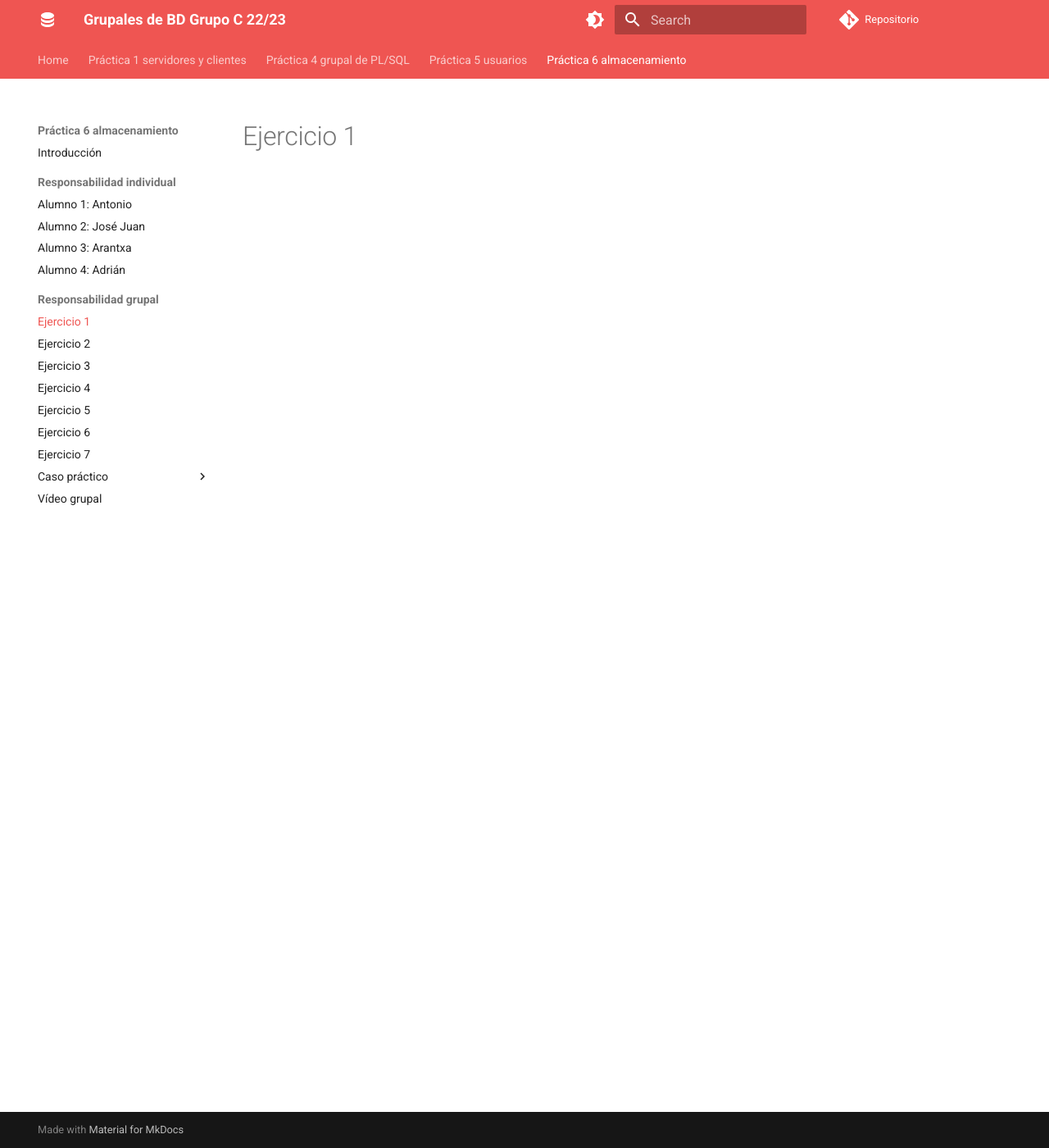
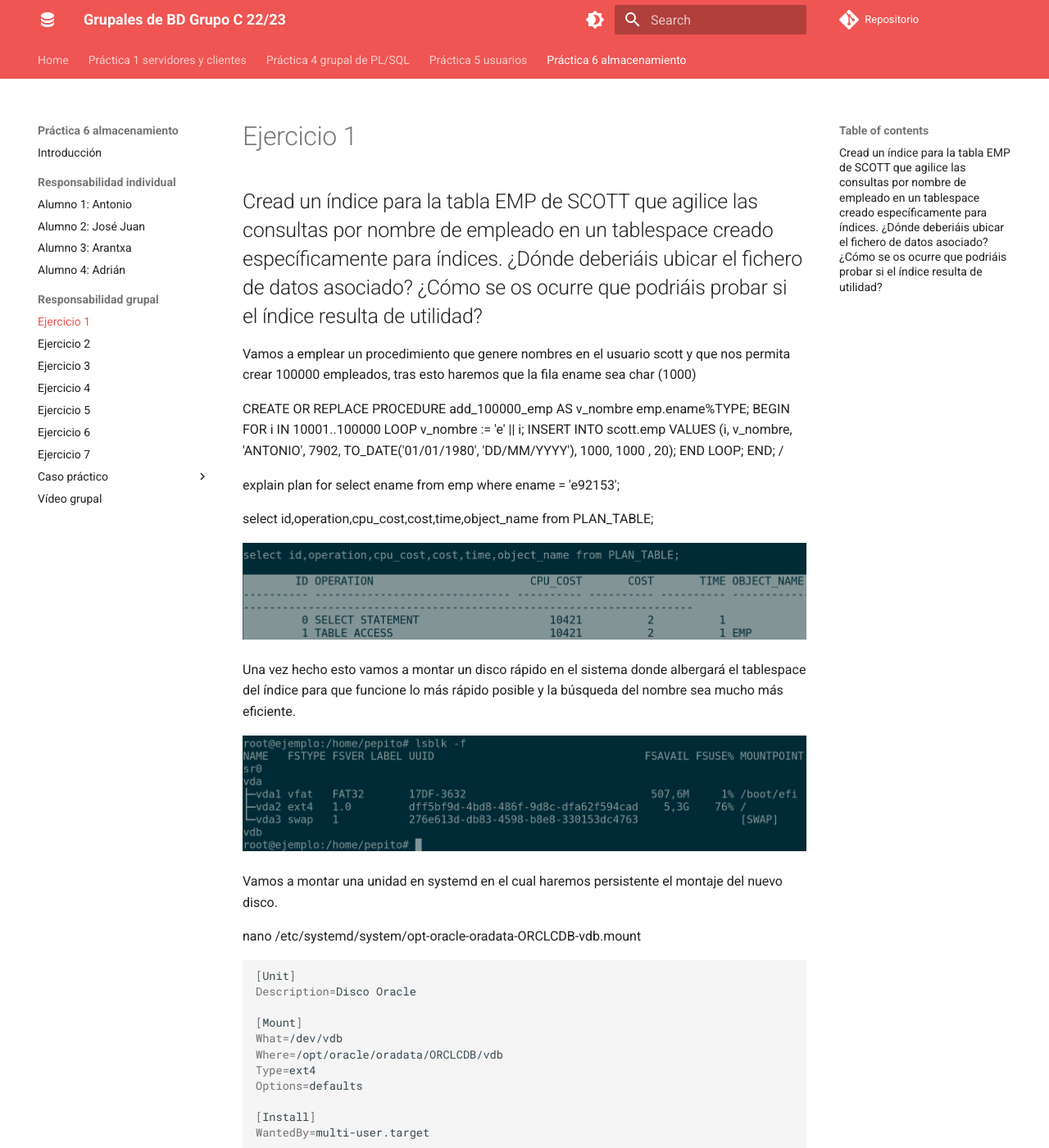
Before and after one commit to adriasir123/grupalesbdc, an MkDocs documentation site: the page built from docs/p6-almacenamiento/rg/ejercicio1.md, in a window 1280 px wide and 1400 px high. Shown: the whole window at 82% size. Built offline with MkDocs 1.6.1 and Material for MkDocs 9.7.7, drawn with Linux system fonts in a browser that asks for light colours; comment, search, counter and statistics services are not loaded; some of the changed text lies outside the part shown.

Commit message:
he subido lo que llevo

````diff
--- a/docs/p6-almacenamiento/rg/ejercicio1.md
+++ b/docs/p6-almacenamiento/rg/ejercicio1.md
@@ -1 +1,81 @@
 # Ejercicio 1
+
+## Cread un índice para la tabla EMP de SCOTT que agilice las consultas por nombre de empleado en un tablespace creado específicamente para índices. ¿Dónde deberiáis ubicar el fichero de datos asociado? ¿Cómo se os ocurre que podriáis probar si el índice resulta de utilidad?
+
+Vamos a emplear un procedimiento que genere nombres en el usuario scott y que nos permita crear 100000 empleados, tras esto haremos que la fila ename sea char (1000)
+
+
+CREATE OR REPLACE PROCEDURE add_100000_emp
+AS
+v_nombre emp.ename%TYPE;
+BEGIN
+    FOR i IN 10001..100000 LOOP
+        v_nombre := 'e' || i;
+        INSERT INTO scott.emp VALUES (i, v_nombre, 'ANTONIO', 7902, TO_DATE('01/01/1980', 'DD/MM/YYYY'), 1000, 1000 , 20);
+    END LOOP;
+END;
+/
+
+explain plan for select ename from emp where ename = 'e92153';
+
+select id,operation,cpu_cost,cost,time,object_name from PLAN_TABLE;
+
+
+![wireguard-site-1.png](/img/capturas-antonio/grupal1-1.png)
+
+
+Una vez hecho esto vamos a montar un disco rápido en el sistema donde albergará el tablespace del índice para que funcione lo más rápido posible y la búsqueda del nombre sea mucho más eficiente.
+
+![wireguard-site-1.png](/img/capturas-antonio/grupal1-2.png)
+
+Vamos a montar una unidad en systemd en el cual haremos persistente el montaje del nuevo disco.
+
+nano /etc/systemd/system/opt-oracle-oradata-ORCLCDB-vdb.mount
+
+```bash
+[Unit]
+Description=Disco Oracle
+
+[Mount]
+What=/dev/vdb
+Where=/opt/oracle/oradata/ORCLCDB/vdb
+Type=ext4
+Options=defaults
+
+[Install]
+WantedBy=multi-user.target
+```
+
+systemctl daemon-reload
+systemctl enable opt-oracle-oradata-ORCLCDB-vdb.mount
+systemctl start opt-oracle-oradata-ORCLCDB-vdb.mount
+
+![wireguard-site-1.png](/img/capturas-antonio/grupal1-3.png)
+
+Ahora entramos como administrador a sqlplus y creamos el tablespace en el disco que hemos montado.
+
+```sql
+create tablespace indices
+datafile 'ename.dbf'
+size 10M
+autoextend on;
+```
+
+```sql
+set autotrace on;
+     create tablespace indices
+  2  datafile 'ename.dbf'
+  3  size 10M
+  4  autoextend on;
+
+Tablespace creado.
+
+```
+
+```
+CREATE INDEX nombres_empleados ON emp(ename)
+      TABLESPACE indices;
+```
+
+
+![wireguard-site-1.png](/img/capturas-antonio/grupal1-4.png)
````
Also changed, not shown: docs/p5-usuarios/ri/alumno4.md (+30 -1 lines), docs/p6-almacenamiento/rg/caso-practico-parte-a.md (+52 -0 lines), docs/img/capturas-antonio/grupal1-1.png (added), docs/img/capturas-antonio/grupal1-2.png (added), docs/img/capturas-antonio/grupal1-3.png (added), docs/img/capturas-antonio/grupal1-4.png (added).
